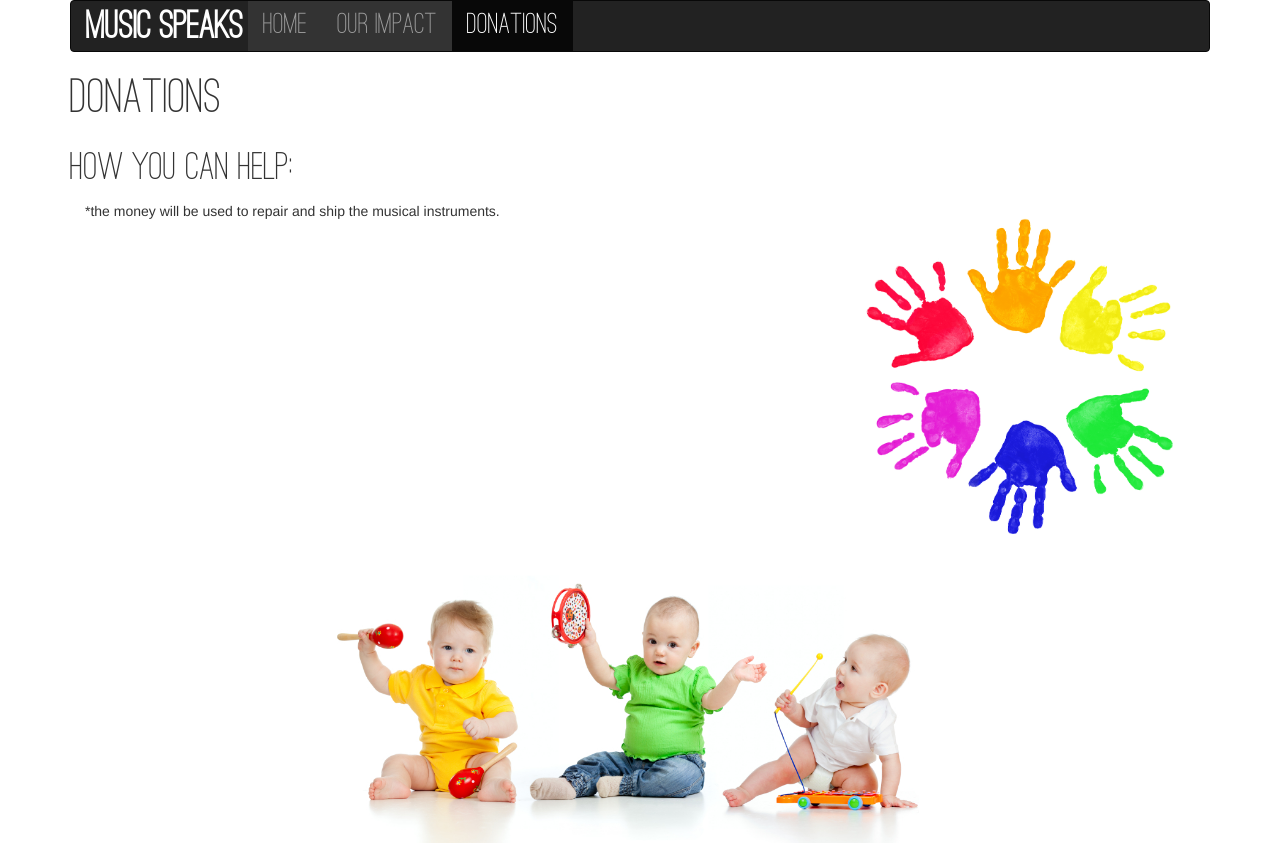
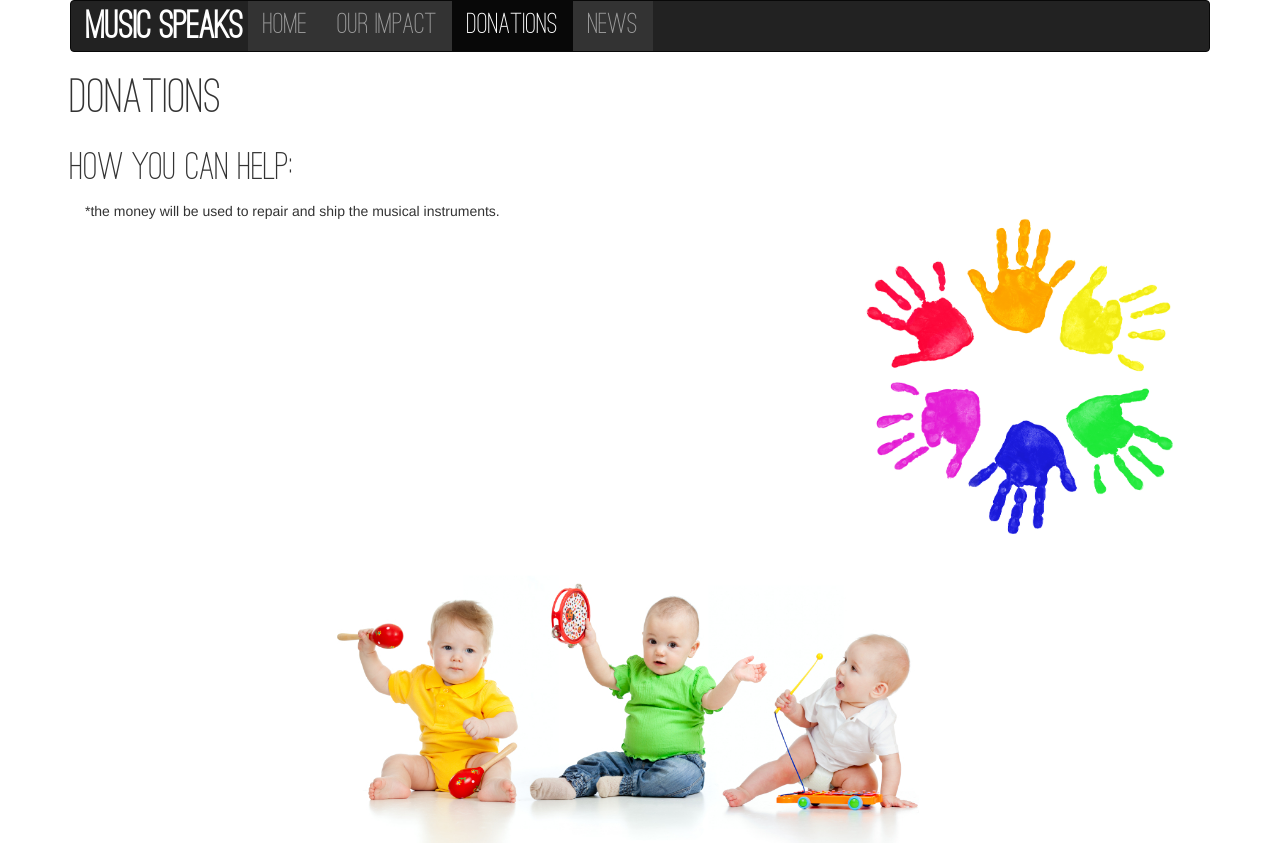
Before and after one commit to musicspeaks/musicspeaks.github.io, a plain HTML site: page donations.html in a window 1280 px wide. Shown: the top 846 px of the page. Drawn offline with nearby package versions, Linux system fonts and the light colour scheme; a script that the page names is missing.

Commit message:
Update donations.html

```diff
--- a/donations.html
+++ b/donations.html
@@ -75,6 +75,7 @@ font-size: 30px;
       <li><a href="index.html">Home</a></li>
       <li><a href="impact.html">Our Impact</a></li>
       <li class="active"><a href="donations.html">Donations</a></li>
+	<li><a href="news.html">News</a></li>
     </ul>
   </div>
 </nav>
```
